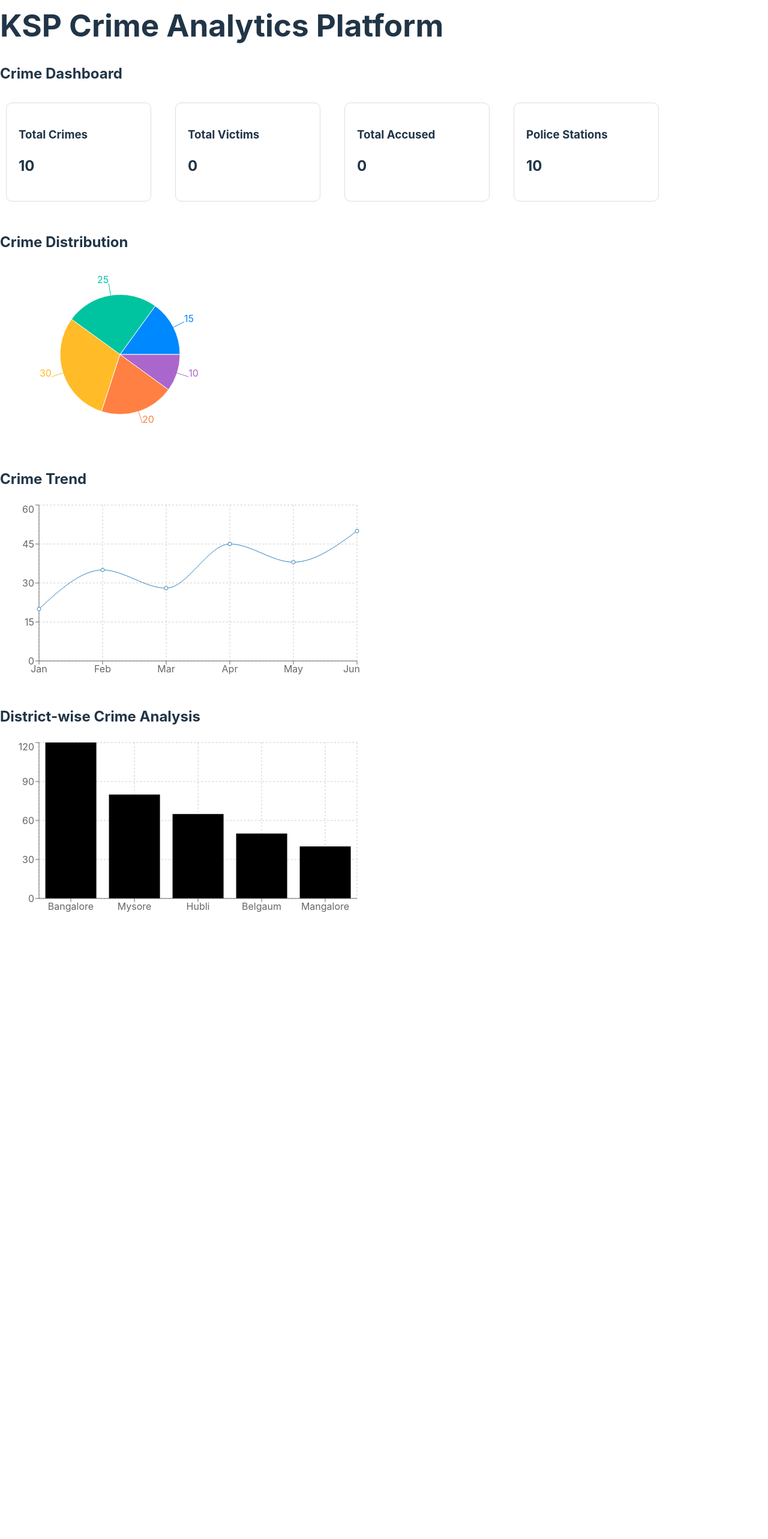
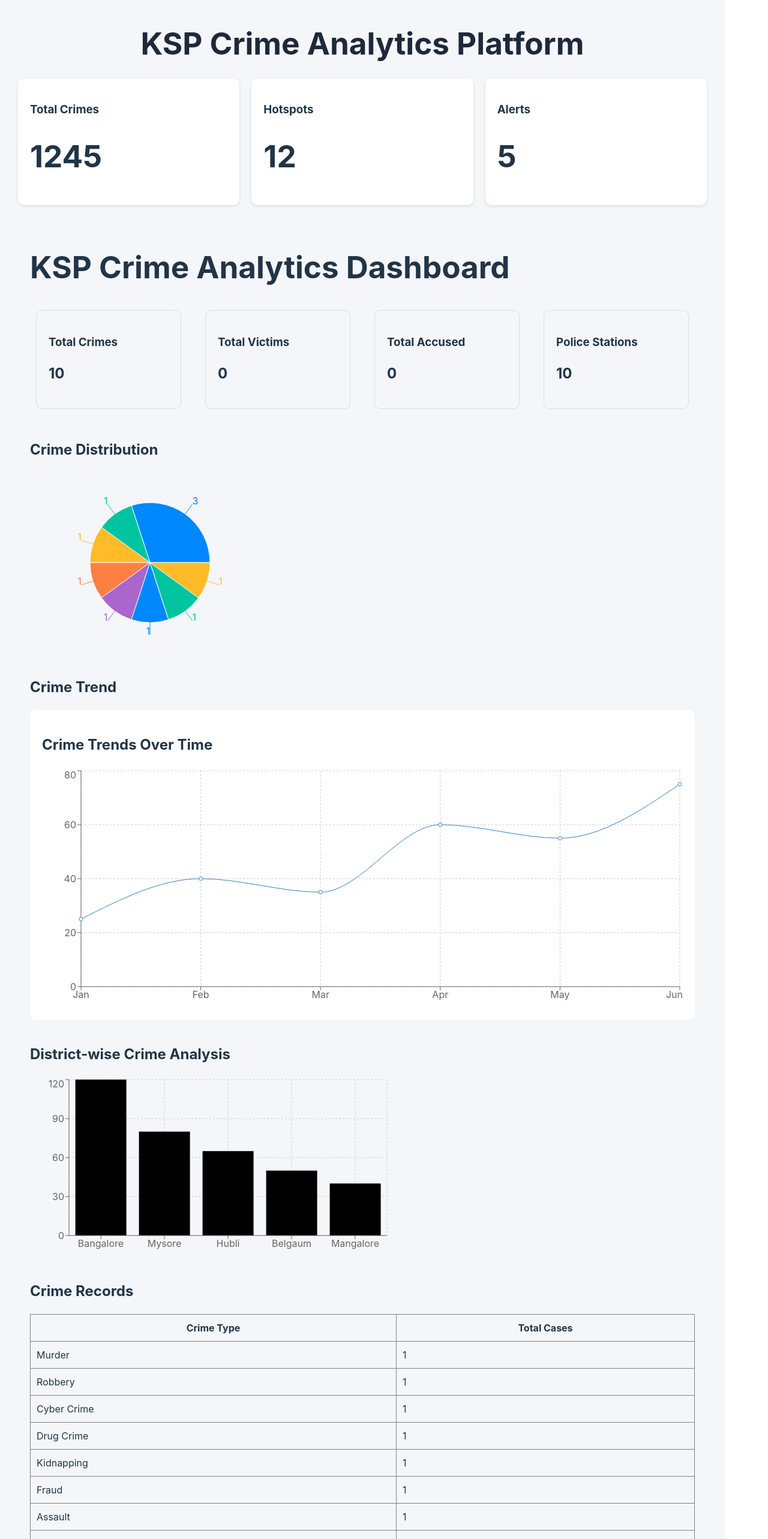
Before and after one commit to battulatejasree-spec/ksp-crime-analytics, a React (Vite) app: page / in a window 1280 px wide. Shown: the part 20-2586 px from the top of the page at 60% size. Before the commit the page ends 1553 px from the top, so only its background shows below. Built offline with nearby package versions, Linux system fonts and the light colour scheme.

Commit message:
Dashboard V1 completed

```diff
--- a/src/App.jsx
+++ b/src/App.jsx
@@ -1,10 +1,38 @@
+import CrimeBarChart from "./components/CrimeBarChart";
+import DashboardCards from "./components/DashboardCards";
 import Dashboard from "./pages/Dashboard";
 
 function App() {
   return (
-    <div>
-      <h1>KSP Crime Analytics Platform</h1>
-      <Dashboard />
+    <div
+      style={{
+        minHeight: "100vh",
+        backgroundColor: "#f4f6f9",
+        padding: "30px",
+      }}
+    >
+      <div
+        style={{
+          maxWidth: "1400px",
+          margin: "0 auto",
+        }}
+      >
+        <h1
+          style={{
+            textAlign: "center",
+            marginBottom: "30px",
+            color: "#1e293b",
+          }}
+        >
+          KSP Crime Analytics Platform
+        </h1>
+
+        <DashboardCards />
+
+        <Dashboard />
+
+        <CrimeBarChart />
+      </div>
     </div>
   );
 }
--- /dev/null
+++ b/src/components/CrimeBarChart.jsx
@@ -0,0 +1,37 @@
+import {
+  ResponsiveContainer,
+  BarChart,
+  Bar,
+  XAxis,
+  YAxis,
+  CartesianGrid,
+  Tooltip
+} from "recharts";
+import { districtCrimeData } from "../data/crimeData";
+
+function CrimeBarChart() {
+  return (
+    <div
+      style={{
+        background: "white",
+        padding: "20px",
+        borderRadius: "10px",
+        marginTop: "20px",
+      }}
+    >
+      <h2>District-wise Crime Analysis</h2>
+
+      <ResponsiveContainer width="100%" height={400}>
+  <BarChart data={districtCrimeData}>
+    <CartesianGrid strokeDasharray="3 3" />
+    <XAxis dataKey="district" />
+    <YAxis />
+    <Tooltip />
+    <Bar dataKey="crimes" />
+  </BarChart>
+</ResponsiveContainer>
+    </div>
+  );
+}
+
+export default CrimeBarChart;
--- /dev/null
+++ b/src/components/CrimeHotspots.jsx
@@ -0,0 +1,23 @@
+function CrimeHotspots() {
+  const hotspots = [
+    "Bengaluru Urban",
+    "Whitefield",
+    "Mysuru",
+    "Mangaluru",
+    "Hubballi",
+  ];
+
+  return (
+    <div style={{ marginTop: "40px" }}>
+      <h2>Crime Hotspots</h2>
+
+      <ul>
+        {hotspots.map((spot, index) => (
+          <li key={index}>{spot}</li>
+        ))}
+      </ul>
+    </div>
+  );
+}
+
+export default CrimeHotspots;
--- a/src/components/CrimePieChart.jsx
+++ b/src/components/CrimePieChart.jsx
@@ -1,27 +1,27 @@
+import { districtCrimeData } from "../data/crimeData";
 import { PieChart, Pie, Cell, Tooltip } from "recharts";
 
-const data = [
-  { name: "Murder", value: 15 },
-  { name: "Robbery", value: 25 },
-  { name: "Cyber Crime", value: 30 },
-  { name: "Fraud", value: 20 },
-  { name: "Kidnapping", value: 10 },
+const COLORS = [
+  "#0088FE",
+  "#00C49F",
+  "#FFBB28",
+  "#FF8042",
+  "#AA66CC",
 ];
-
-const COLORS = ["#0088FE", "#00C49F", "#FFBB28", "#FF8042", "#AA66CC"];
 
 function CrimePieChart() {
   return (
     <PieChart width={400} height={300}>
       <Pie
-        data={data}
+        data={districtCrimeData}
         cx="50%"
         cy="50%"
         outerRadius={100}
-        dataKey="value"
+        dataKey="crimes"
+        nameKey="district"
         label
       >
-        {data.map((entry, index) => (
+        {districtCrimeData.map((entry, index) => (
           <Cell
             key={index}
             fill={COLORS[index % COLORS.length]}
--- /dev/null
+++ b/src/components/CrimeTable.jsx
@@ -0,0 +1,36 @@
+import { crimeTypeData } from "../data/crimeData";
+
+function CrimeTable() {
+  return (
+    <div style={{ marginTop: "40px" }}>
+      <h2>Crime Records</h2>
+
+      <table
+        border="1"
+        cellPadding="10"
+        style={{
+          borderCollapse: "collapse",
+          width: "100%",
+        }}
+      >
+        <thead>
+          <tr>
+            <th>Crime Type</th>
+            <th>Total Cases</th>
+          </tr>
+        </thead>
+
+        <tbody>
+          {crimeTypeData.map((crime, index) => (
+            <tr key={index}>
+              <td>{crime.name}</td>
+              <td>{crime.value}</td>
+            </tr>
+          ))}
+        </tbody>
+      </table>
+    </div>
+  );
+}
+
+export default CrimeTable;
--- a/src/components/CrimeTrendChart.jsx
+++ b/src/components/CrimeTrendChart.jsx
@@ -1,23 +1,39 @@
-import { LineChart, Line, XAxis, YAxis, CartesianGrid, Tooltip } from "recharts";
+import {
+  ResponsiveContainer,
+  LineChart,
+  Line,
+  XAxis,
+  YAxis,
+  Tooltip,
+  CartesianGrid,
+} from "recharts"; "recharts";
 
-const data = [
-  { month: "Jan", crimes: 20 },
-  { month: "Feb", crimes: 35 },
-  { month: "Mar", crimes: 28 },
-  { month: "Apr", crimes: 45 },
-  { month: "May", crimes: 38 },
-  { month: "Jun", crimes: 50 },
-];
+import { crimeTrendData } from "../data/trendData";
 
 function CrimeTrendChart() {
   return (
-    <LineChart width={600} height={300} data={data}>
-      <CartesianGrid strokeDasharray="3 3" />
-      <XAxis dataKey="month" />
-      <YAxis />
-      <Tooltip />
-      <Line type="monotone" dataKey="crimes" />
-    </LineChart>
+    <div
+      style={{
+        background: "white",
+        padding: "20px",
+        borderRadius: "10px",
+        marginTop: "20px",
+      }}
+    >
+      <h2>Crime Trends Over Time</h2>
+<ResponsiveContainer width="100%" height={400}>
+  <LineChart data={crimeTrendData}>
+    <CartesianGrid strokeDasharray="3 3" />
+    <XAxis dataKey="month" />
+    <YAxis />
+    <Tooltip />
+    <Line
+      type="monotone"
+      dataKey="crimes"
+    />
+  </LineChart>
+</ResponsiveContainer>
+    </div>
   );
 }
 
--- /dev/null
+++ b/src/components/DashboardCards.jsx
@@ -0,0 +1,42 @@
+function DashboardCards() {
+  return (
+    <div style={{
+      display: "grid",
+gridTemplateColumns: "repeat(3, 1fr)",
+      gap: "20px",
+      marginBottom: "20px"
+    }}>
+      <div style={{
+        background: "white",
+        padding: "20px",
+        borderRadius: "10px",
+        boxShadow: "0 2px 5px rgba(0,0,0,0.1)"
+      }}>
+        <h3>Total Crimes</h3>
+        <h1>1245</h1>
+      </div>
+
+      <div style={{
+        background: "white",
+        padding: "20px",
+        borderRadius: "10px",
+        boxShadow: "0 2px 5px rgba(0,0,0,0.1)"
+      }}>
+        <h3>Hotspots</h3>
+        <h1>12</h1>
+      </div>
+
+      <div style={{
+        background: "white",
+        padding: "20px",
+        borderRadius: "10px",
+        boxShadow: "0 2px 5px rgba(0,0,0,0.1)"
+      }}>
+        <h3>Alerts</h3>
+        <h1>5</h1>
+      </div>
+    </div>
+  );
+}
+
+export default DashboardCards;
--- /dev/null
+++ b/src/components/RecentCases.jsx
@@ -0,0 +1,59 @@
+function RecentCases() {
+  const cases = [
+    {
+      crimeNo: "CR001",
+      type: "Murder",
+      district: "Bengaluru Urban",
+    },
+    {
+      crimeNo: "CR002",
+      type: "Robbery",
+      district: "Bengaluru Urban",
+    },
+    {
+      crimeNo: "CR003",
+      type: "Cyber Crime",
+      district: "Bengaluru Urban",
+    },
+    {
+      crimeNo: "CR004",
+      type: "Drug Crime",
+      district: "Mysuru",
+    },
+  ];
+
+  return (
+    <div style={{ marginTop: "40px" }}>
+      <h2>Recent Cases</h2>
+
+      <table
+        border="1"
+        cellPadding="10"
+        style={{
+          width: "100%",
+          borderCollapse: "collapse",
+        }}
+      >
+        <thead>
+          <tr>
+            <th>Crime No</th>
+            <th>Crime Type</th>
+            <th>District</th>
+          </tr>
+        </thead>
+
+        <tbody>
+          {cases.map((item, index) => (
+            <tr key={index}>
+              <td>{item.crimeNo}</td>
+              <td>{item.type}</td>
+              <td>{item.district}</td>
+            </tr>
+          ))}
+        </tbody>
+      </table>
+    </div>
+  );
+}
+
+export default RecentCases;
--- /dev/null
+++ b/src/data/crimeData.js
@@ -0,0 +1,36 @@
+export const districtCrimeData = [
+  { district: "Bengaluru Urban", crimes: 3 },
+  { district: "Mysuru", crimes: 1 },
+  { district: "Udupi", crimes: 1 },
+  { district: "Dakshina Kannada", crimes: 1 },
+  { district: "Dharwad", crimes: 1 },
+  { district: "Belagavi", crimes: 1 },
+  { district: "Shivamogga", crimes: 1 },
+  { district: "Hassan", crimes: 1 },
+];
+
+export const crimeTypeData = [
+  { name: "Murder", value: 1 },
+  { name: "Robbery", value: 1 },
+  { name: "Cyber Crime", value: 1 },
+  { name: "Drug Crime", value: 1 },
+  { name: "Kidnapping", value: 1 },
+  { name: "Fraud", value: 1 },
+  { name: "Assault", value: 1 },
+  { name: "Theft", value: 1 },
+  { name: "Women Safety", value: 1 },
+  { name: "Financial Crime", value: 1 },
+];
+
+export const crimeTrendData = [
+  { date: "Jan-02", cases: 1 },
+  { date: "Jan-05", cases: 2 },
+  { date: "Jan-10", cases: 3 },
+  { date: "Jan-12", cases: 4 },
+  { date: "Jan-15", cases: 5 },
+  { date: "Jan-18", cases: 6 },
+  { date: "Jan-20", cases: 7 },
+  { date: "Jan-22", cases: 8 },
+  { date: "Jan-25", cases: 9 },
+  { date: "Jan-28", cases: 10 },
+];
--- /dev/null
+++ b/src/data/trendData.js
@@ -0,0 +1,8 @@
+export const crimeTrendData = [
+  { month: "Jan", crimes: 25 },
+  { month: "Feb", crimes: 40 },
+  { month: "Mar", crimes: 35 },
+  { month: "Apr", crimes: 60 },
+  { month: "May", crimes: 55 },
+  { month: "Jun", crimes: 75 },
+];
--- a/src/pages/Dashboard.jsx
+++ b/src/pages/Dashboard.jsx
@@ -1,3 +1,6 @@
+import CrimeHotspots from "../components/CrimeHotspots";
+import RecentCases from "../components/RecentCases";
+import CrimeTable from "../components/CrimeTable";
 import DistrictCrimeChart from "../components/DistrictCrimeChart";
 import CrimeTrendChart from "../components/CrimeTrendChart";
 import CrimePieChart from "../components/CrimePieChart";
@@ -5,8 +8,8 @@ import StatsCard from "../components/StatsCard";
 
 function Dashboard() {
   return (
-    <div>
-      <h2>Crime Dashboard</h2>
+    <div style={{ padding: "20px" }}>
+      <h1>KSP Crime Analytics Dashboard</h1>
 
       <div
   style={{
@@ -22,11 +25,16 @@ function Dashboard() {
         <StatsCard title="Police Stations" value="10" />
       </div>
       <h2 style={{ marginTop: "40px" }}>Crime Distribution</h2>
+
 <CrimePieChart />
 <h2 style={{ marginTop: "40px" }}>Crime Trend</h2>
 <CrimeTrendChart />
   <h2 style={{ marginTop: "40px" }}>District-wise Crime Analysis</h2>
 <DistrictCrimeChart />
+<CrimeTable />
+<RecentCases />
+<CrimeHotspots />
+
     </div>
 
   );
```
